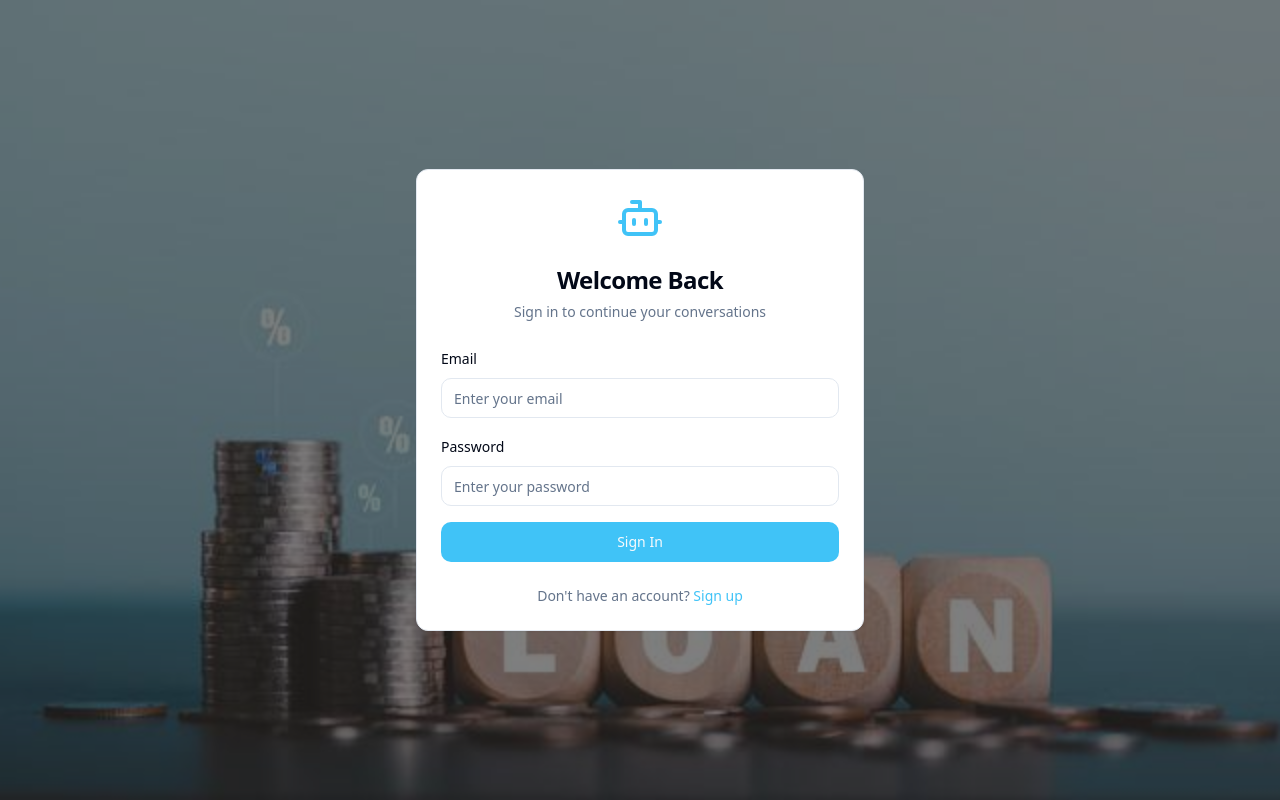
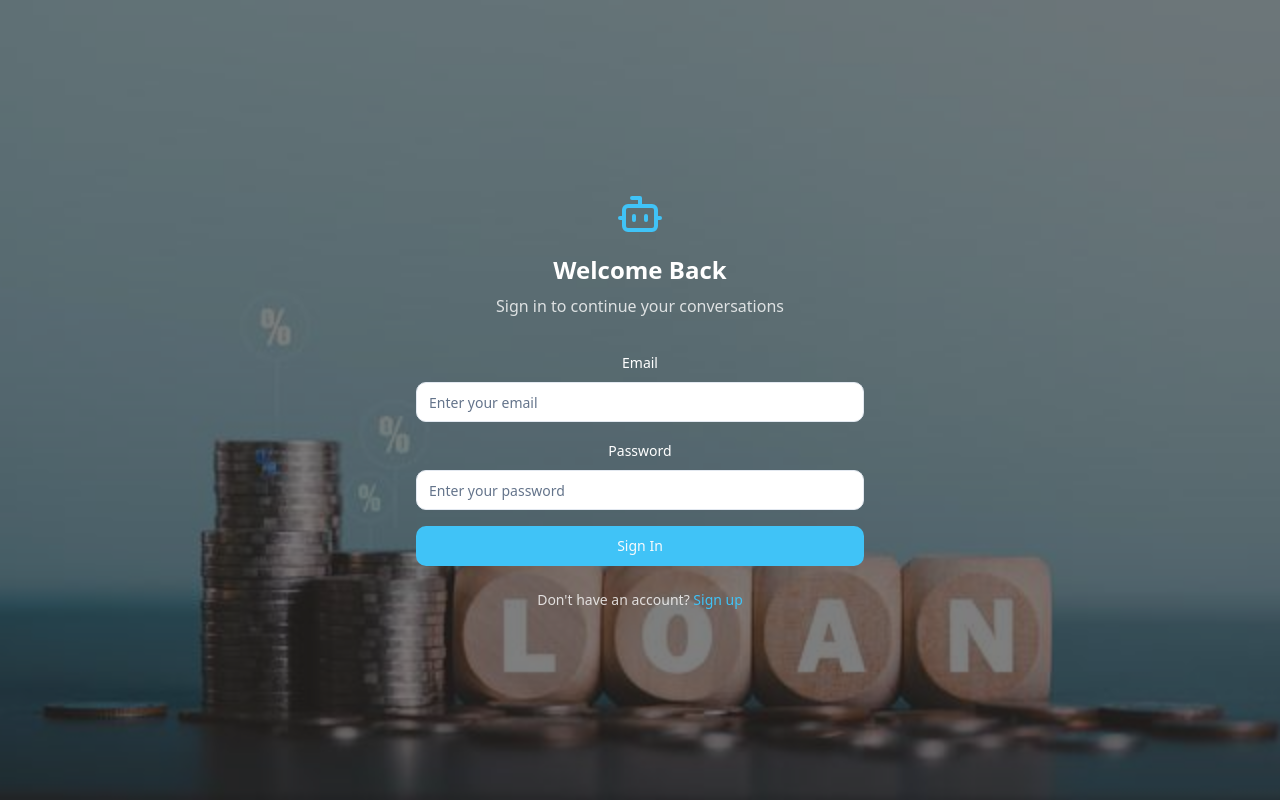
Before and after one commit to giripriyans/audio-text-buddy, a React (Vite) app: page /login in a window 1280 px wide. Built offline with nearby package versions, Linux system fonts and the light colour scheme.

Commit message:
Remove login box
Adjust login page layout.

```diff
--- a/src/pages/Login.tsx
+++ b/src/pages/Login.tsx
@@ -3,7 +3,6 @@ import { Link, useNavigate } from 'react-router-dom';
 import { Button } from '@/components/ui/button';
 import { Input } from '@/components/ui/input';
 import { Label } from '@/components/ui/label';
-import { Card, CardContent, CardDescription, CardHeader, CardTitle } from '@/components/ui/card';
 import { useAuth } from '@/contexts/AuthContext';
 import { useToast } from '@/hooks/use-toast';
 import { Bot, Loader2 } from 'lucide-react';
@@ -44,20 +43,18 @@ const Login = () => {
       }}
     >
       <div className="absolute inset-0 bg-black/50"></div>
-      <Card className="w-full max-w-md relative z-10">
-        <CardHeader className="text-center">
+      <div className="w-full max-w-md relative z-10 text-center">
         <div className="flex justify-center mb-4">
           <Bot className="h-12 w-12 text-primary" />
         </div>
-          <CardTitle className="text-2xl font-bold">Welcome Back</CardTitle>
-          <CardDescription>
+        <h1 className="text-2xl font-bold text-white mb-2">Welcome Back</h1>
+        <p className="text-white/80 mb-8">
           Sign in to continue your conversations
-          </CardDescription>
-        </CardHeader>
-        <CardContent>
+        </p>
+
         <form onSubmit={handleSubmit} className="space-y-4">
           <div className="space-y-2">
-              <Label htmlFor="email">Email</Label>
+            <Label htmlFor="email" className="text-white">Email</Label>
             <Input
               id="email"
               type="email"
@@ -68,7 +65,7 @@ const Login = () => {
             />
           </div>
           <div className="space-y-2">
-              <Label htmlFor="password">Password</Label>
+            <Label htmlFor="password" className="text-white">Password</Label>
             <Input
               id="password"
               type="password"
@@ -90,15 +87,14 @@ const Login = () => {
           </Button>
         </form>
         <div className="mt-6 text-center">
-            <p className="text-sm text-muted-foreground">
+          <p className="text-sm text-white/80">
             Don't have an account?{' '}
             <Link to="/signup" className="text-primary hover:underline">
               Sign up
             </Link>
           </p>
         </div>
-        </CardContent>
-      </Card>
+      </div>
     </div>
   );
 };
```
Lines whose indentation alone changed are shown as unchanged.
